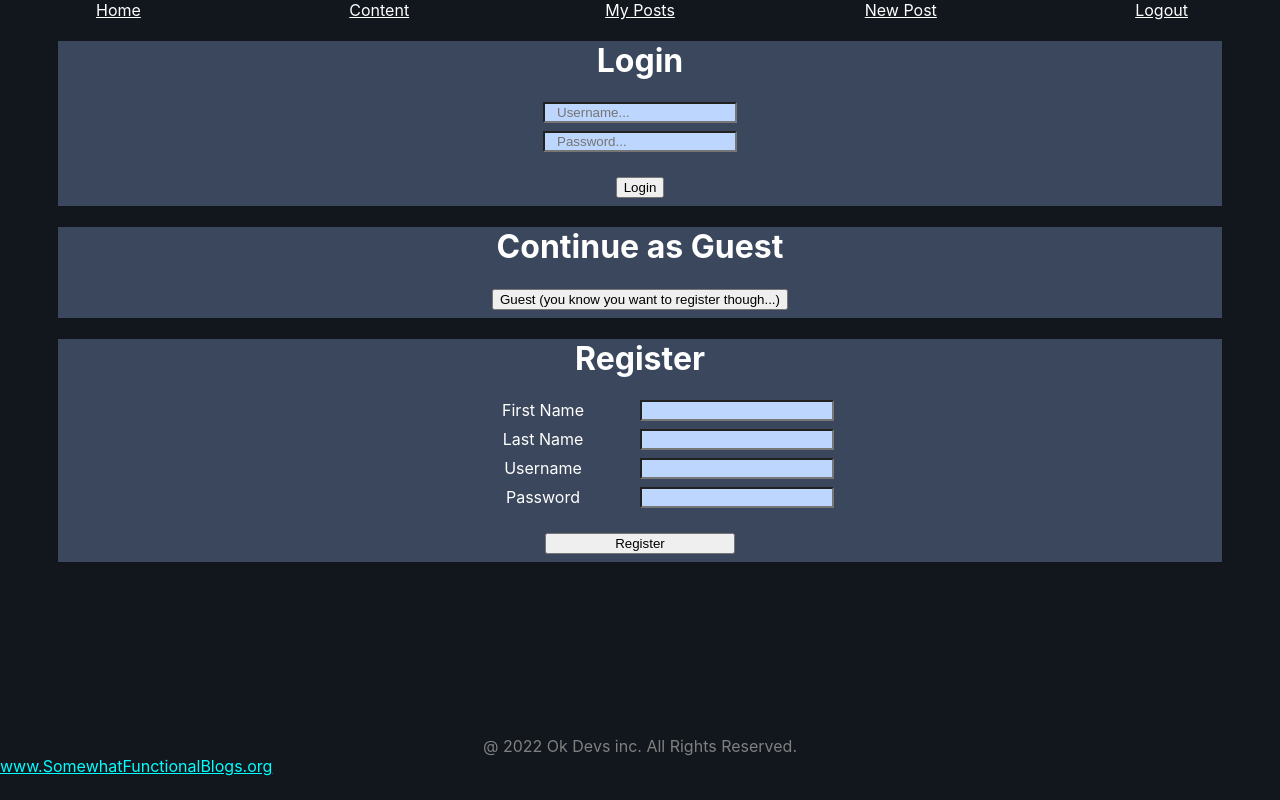
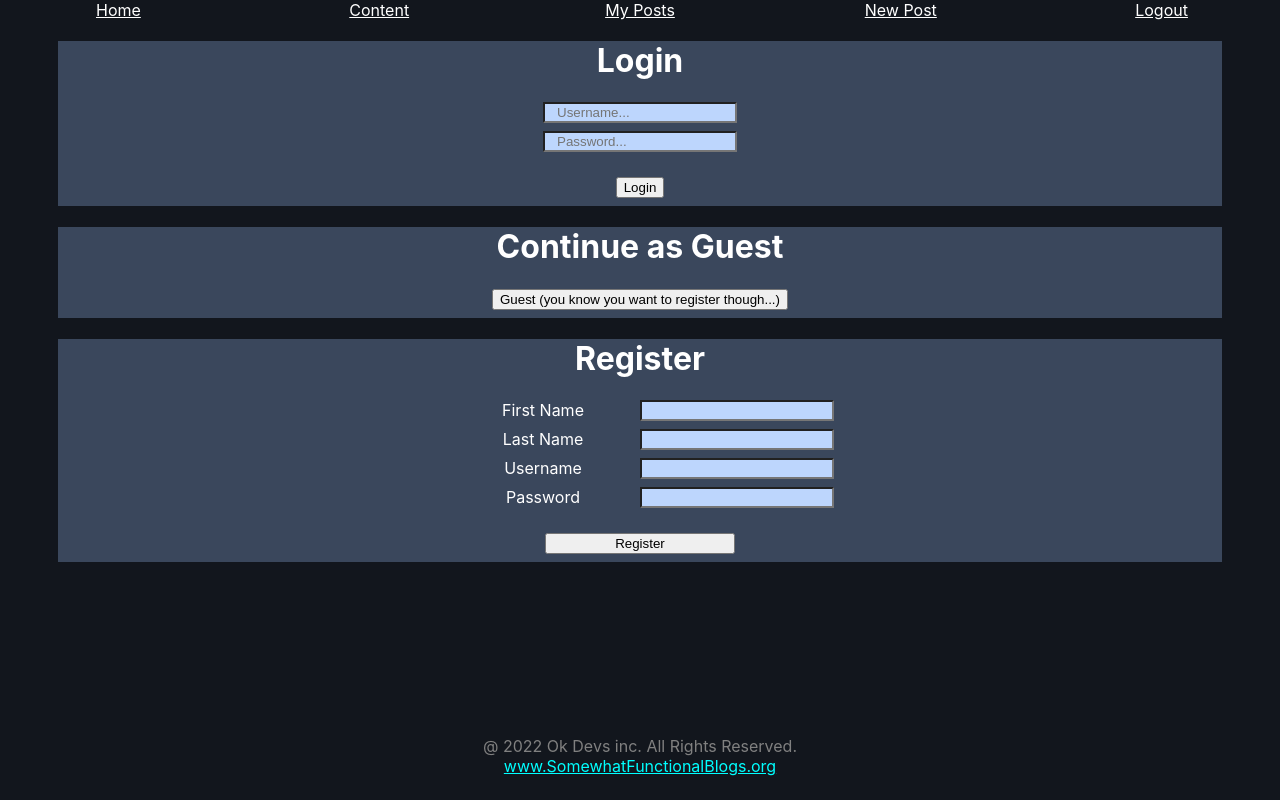
Before and after one commit to willjantscher/Z_Prefix_Blog, a React (Create React App) app in the folder client/: page / in a window 1280 px wide. Built offline with nearby package versions, Linux system fonts and the light colour scheme; no server answers.

Commit message:
updated footer styling

```diff
--- a/client/src/App.js
+++ b/client/src/App.js
@@ -35,8 +35,8 @@ function App() {
         <div className="pb-5"></div>
         <footer className="footer justify-content-md-center pb-4" style={{position: "fixed", bottom: 0, width: "100%", alignContent: "center"}}>
           <div style={{ color: "grey", textAlign: "center" }}>@ 2022 Ok Devs inc. All Rights Reserved. </div>
-          <div style={{alignContent: "center"}}>
-            <a style={{color:"cyan", textAlign: "center"}}href="https://www.youtube.com/watch?v=xvFZjo5PgG0&ab_channel=RickRoll">www.SomewhatFunctionalBlogs.org</a>
+          <div style={{textAlign: "center", alignContent: "center"}}>
+            <a style={{color:"cyan", textAlign: "center", alignContent: "center"}}href="https://www.youtube.com/watch?v=xvFZjo5PgG0&ab_channel=RickRoll">www.SomewhatFunctionalBlogs.org</a>
           </div>
         </footer>
     </body>
```
